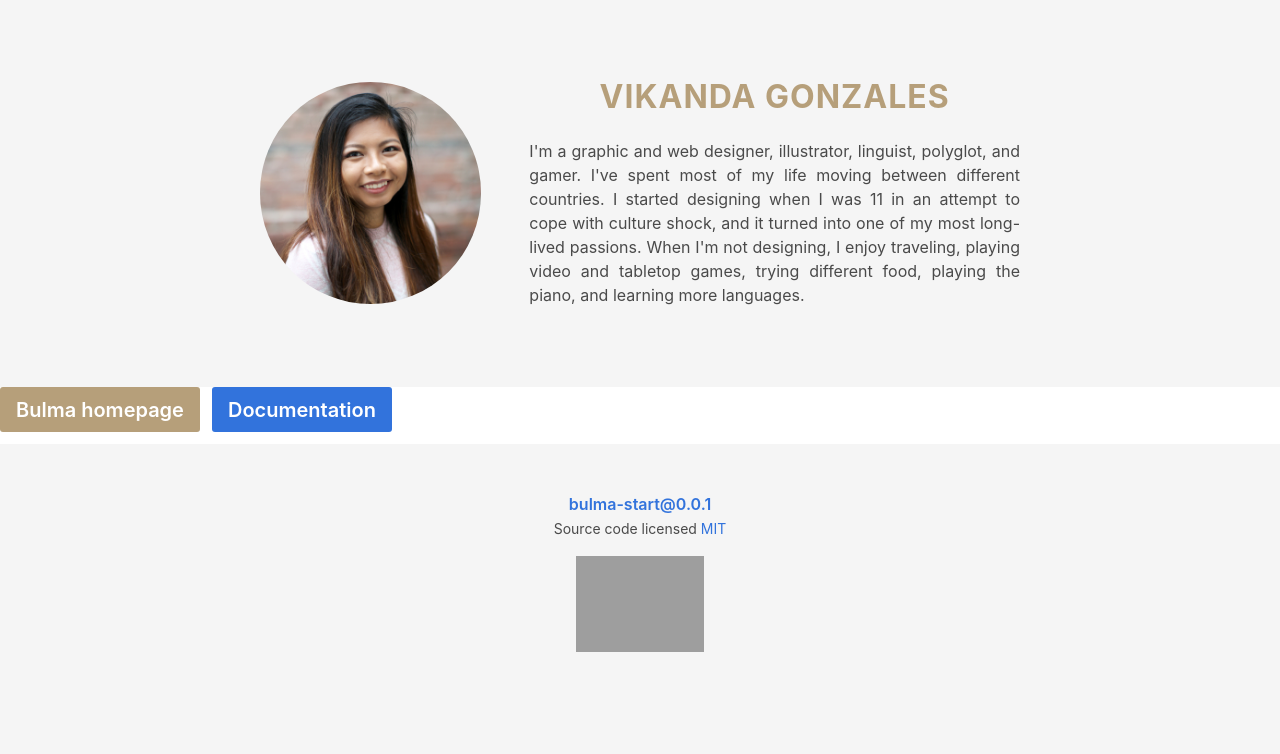
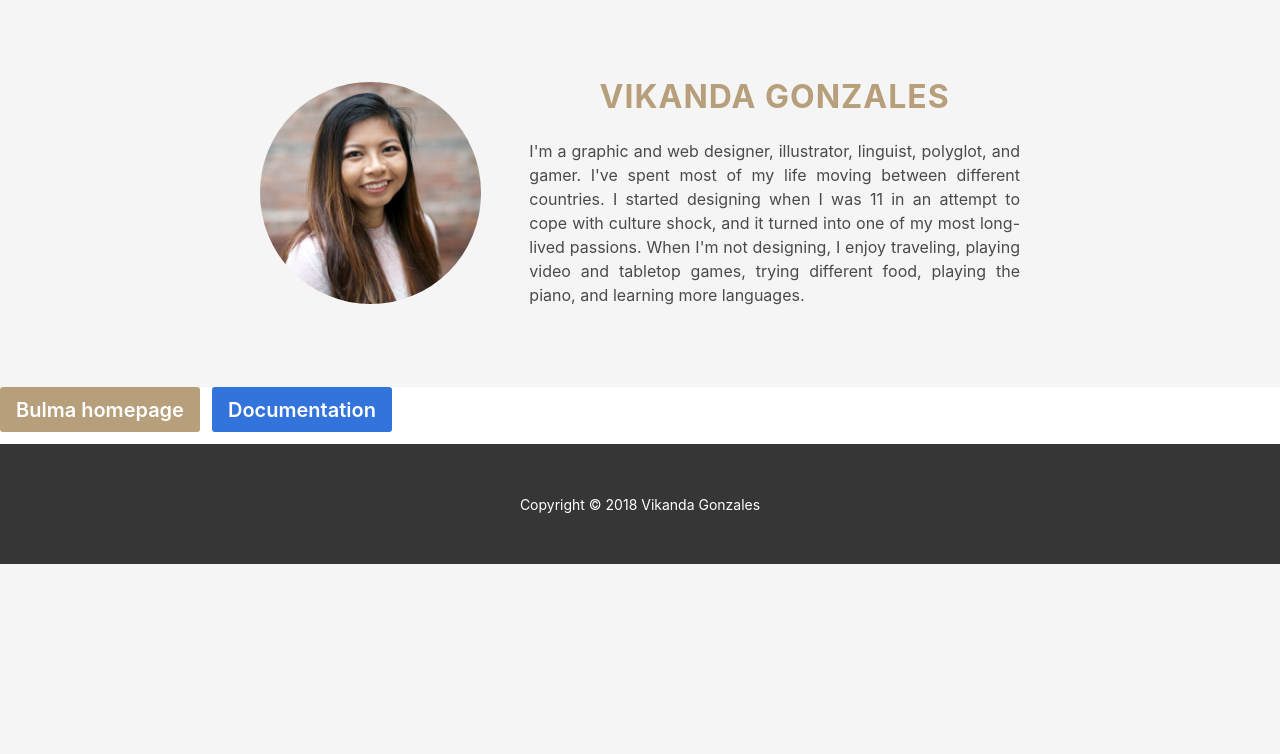
Before and after one commit to vikandaobrien/portfolio-old, a PHP site: page / in a window 1280 px wide. Shown: the part 853-1607 px from the top of the page. After the commit the page ends 1417 px from the top, so only its background shows below. Run offline with PHP 8.4, Linux system fonts and the light colour scheme; grey boxes are pictures that could not be loaded.

Commit message:
added footer and separated theme.sass from main.sass

```diff
--- a/_sass/main.scss
+++ b/_sass/main.scss
@@ -11,45 +11,4 @@ $primary-invert: $white;
 $secondary: $ravenblue;
 
 @import "../node_modules/bulma/bulma";
-
-.navbar {
-  position: sticky;
-  top: 0;
-  z-index: 1;
-}
-
-#home {
-  background: linear-gradient(rgba(0,0,0, .7), rgba(0,0,0, .4)), center/cover url('../assets/background.jpg');
-  text-shadow: 0 0 2px rgba(0, 0, 0, .5);
-
-  img.logo {
-    filter: drop-shadow(0 0 5px rgba(0, 0, 0, .1));
-    margin-bottom: 2rem;
-    max-width: 100px;
-  }
-}
-
-#about {
-  background: $background;
-  padding: 5rem 1.5rem;
-
-  .profile {
-    align-items: center;
-    display: flex;
-    justify-content: center;
-
-    img {
-      border-radius: 50%;
-
-      max-width: 250px;
-      width: 100%;
-    }
-  }
-
-  h1 {
-    color: $primary;
-    font-weight: bold;
-    letter-spacing: 1px;
-    text-transform: uppercase;
-  }
-}
+@import "theme"
--- /dev/null
+++ b/_sass/theme.scss
@@ -0,0 +1,47 @@
+.navbar {
+  position: sticky;
+  top: 0;
+  z-index: 1;
+}
+
+#home {
+  background: linear-gradient(rgba(0,0,0, .7), rgba(0,0,0, .4)), center/cover url('../assets/background.jpg');
+  text-shadow: 0 0 2px rgba(0, 0, 0, .5);
+
+  img.logo {
+    filter: drop-shadow(0 0 5px rgba(0, 0, 0, .1));
+    margin-bottom: 2rem;
+    max-width: 100px;
+  }
+}
+
+#about {
+  background-color: $background;
+  padding: 5rem 1.5rem;
+
+  .profile {
+    align-items: center;
+    display: flex;
+    justify-content: center;
+
+    img {
+      border-radius: 50%;
+
+      max-width: 250px;
+      width: 100%;
+    }
+  }
+
+  h1 {
+    color: $primary;
+    font-weight: $weight-bold;
+    letter-spacing: 1px;
+    text-transform: uppercase;
+  }
+}
+
+.footer {
+  background-color: $grey-darker;
+  color: $white;
+  padding-bottom: 3rem;
+}
--- a/footer.php
+++ b/footer.php
@@ -3,19 +3,9 @@
          <div class="columns">
           <div class="column is-8-desktop is-offset-2-desktop">
             <p>
-              <strong class="has-text-weight-semibold">
-                <a href="https://www.npmjs.com/package/bulma-start">bulma-start@0.0.1</a>
-              </strong>
-            </p>
-            <p>
               <small>
-                Source code licensed <a href="http://opensource.org/licenses/mit-license.php">MIT</a>
+                Copyright © 2018 Vikanda Gonzales
               </small>
-            </p>
-            <p style="margin-top: 1rem;">
-              <a href="http://bulma.io">
-                <img src="made-with-bulma.png" alt="Made with Bulma" width="128" height="24">
-              </a>
             </p>
           </div>
         </div>
```
Also changed, not shown: css/main.css.
